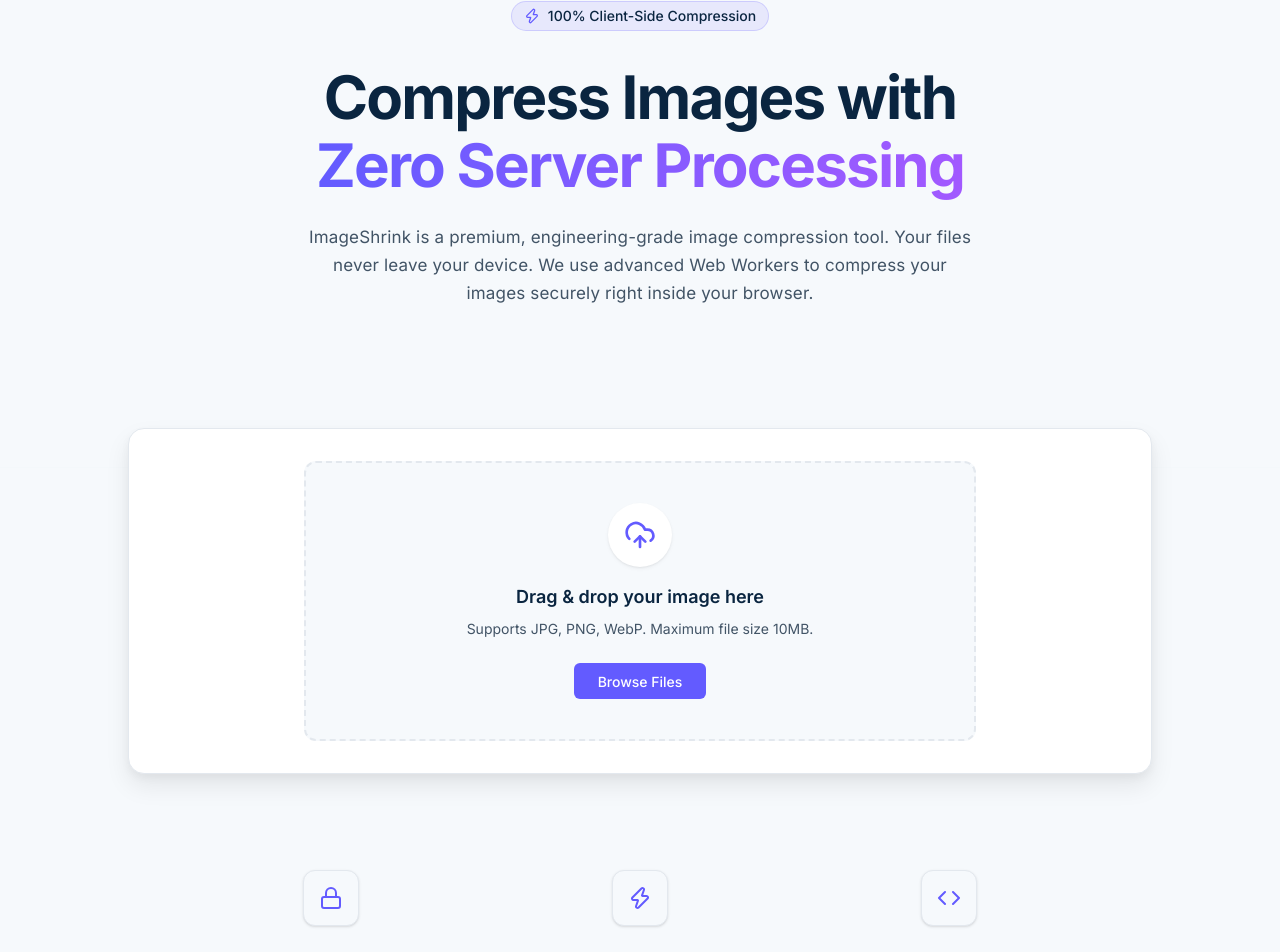
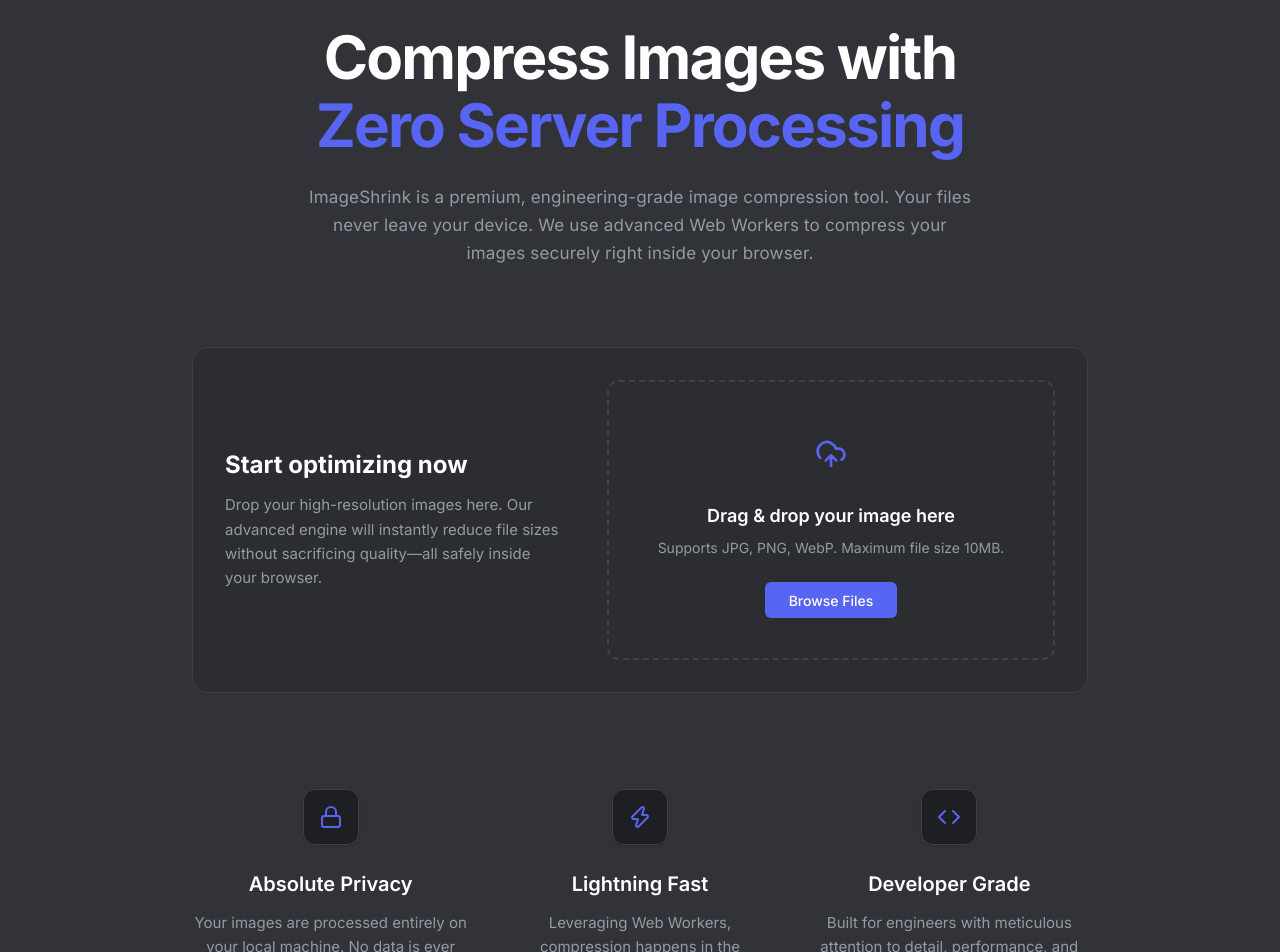
Before and after one commit to madpy-og/image-compressor, a React (Vite) app: page / in a window 1280 px wide. Shown: the part 119-1071 px from the top of the page. Built offline with nearby package versions, Linux system fonts and the light colour scheme.

Commit message:
change theme of website and little adjustment on that

```diff
--- a/src/App.tsx
+++ b/src/App.tsx
@@ -32,6 +32,7 @@
       setCompressedFile(result.file);
       setCompressedPreview(result.previewUrl);
     } catch (error) {
+      console.error('Failed to compress image:', error);
       alert('Failed to compress image. Please try again.');
     } finally {
       setIsCompressing(false);
@@ -57,7 +58,7 @@
   };
 
   return (
-    <div className="min-h-screen bg-prismatic-surface flex flex-col font-sans">
+    <div className="min-h-screen bg-discord-canvas flex flex-col font-sans">
       <Hero />
 
       {/* Main Content Area */}
@@ -65,20 +66,33 @@
         <div className="max-w-5xl mx-auto">
           {!originalFile ? (
             <>
-              <div className="bg-white rounded-[16px] shadow-level-3 p-6 md:p-8 border border-prismatic-border">
-                <Uploader onFileSelect={handleFileSelect} />
+              <div className="bg-discord-surface1 rounded-[16px] p-6 md:p-8 border border-discord-border max-w-4xl mx-auto flex flex-col md:flex-row items-center gap-8">
+                {/* CTA Text - Hidden on mobile, visible on desktop to fill space */}
+                <div className="hidden md:block flex-1 pr-4">
+                  <h2 className="text-2xl font-bold text-discord-onPrimary mb-3">
+                    Start optimizing now
+                  </h2>
+                  <p className="text-discord-inkMuted text-[15px] leading-relaxed">
+                    Drop your high-resolution images here. Our advanced engine will instantly reduce file sizes without sacrificing quality—all safely inside your browser.
+                  </p>
+                </div>
+
+                {/* Uploader Component */}
+                <div className="w-full md:w-1/2 lg:w-[28rem] flex-shrink-0">
+                  <Uploader onFileSelect={handleFileSelect} />
+                </div>
               </div>
 
               <Features />
             </>
           ) : (
             <div className="space-y-8 animate-in fade-in slide-in-from-bottom-4 duration-500">
-              <div className="flex justify-between items-center bg-white p-6 rounded-xl border border-prismatic-border shadow-level-2">
+              <div className="flex justify-between items-center bg-discord-surface1 p-6 rounded-xl border border-discord-border shadow-level-2">
                 <div className="flex flex-col">
-                  <span className="font-semibold text-[16px] text-prismatic-textPrimary truncate mr-4">
+                  <span className="font-semibold text-[16px] text-discord-onPrimary truncate mr-4">
                     {originalFile.name}
                   </span>
-                  <span className="text-[13px] text-prismatic-textSecondary mt-0.5">
+                  <span className="text-[13px] text-discord-inkMuted mt-0.5">
                     Ready for compression
                   </span>
                 </div>
@@ -111,8 +125,8 @@
       </div>
 
       {/* Footer */}
-      <footer className="py-8 border-t border-prismatic-border text-center text-prismatic-textSecondary text-sm">
-        <p>Built with React, Vite, and Prismatic Pay Design System.</p>
+      <footer className="py-8 border-t border-discord-border text-center text-discord-inkMuted text-sm">
+        <p>Built with React, Vite, and Discord-inspired Design System.</p>
       </footer>
     </div>
   );
--- a/src/components/Features.tsx
+++ b/src/components/Features.tsx
@@ -5,29 +5,29 @@
   return (
     <div className="grid grid-cols-1 md:grid-cols-3 gap-8 mt-24 max-w-4xl mx-auto">
       <div className="text-center">
-        <div className="bg-prismatic-surface border border-prismatic-border w-14 h-14 rounded-xl flex items-center justify-center mx-auto mb-6 text-prismatic-primary shadow-sm">
+        <div className="bg-discord-surface2 border border-discord-border w-14 h-14 rounded-xl flex items-center justify-center mx-auto mb-6 text-discord-primary shadow-sm">
           <Lock size={24} />
         </div>
-        <h3 className="text-prismatic-textPrimary font-semibold text-[20px] mb-3">Absolute Privacy</h3>
-        <p className="text-prismatic-textSecondary text-[15px] leading-[24px]">
+        <h3 className="text-discord-onPrimary font-semibold text-[20px] mb-3">Absolute Privacy</h3>
+        <p className="text-discord-inkMuted text-[15px] leading-[24px]">
           Your images are processed entirely on your local machine. No data is ever uploaded to our servers.
         </p>
       </div>
       <div className="text-center">
-        <div className="bg-prismatic-surface border border-prismatic-border w-14 h-14 rounded-xl flex items-center justify-center mx-auto mb-6 text-prismatic-primary shadow-sm">
+        <div className="bg-discord-surface2 border border-discord-border w-14 h-14 rounded-xl flex items-center justify-center mx-auto mb-6 text-discord-primary shadow-sm">
           <Zap size={24} />
         </div>
-        <h3 className="text-prismatic-textPrimary font-semibold text-[20px] mb-3">Lightning Fast</h3>
-        <p className="text-prismatic-textSecondary text-[15px] leading-[24px]">
+        <h3 className="text-discord-onPrimary font-semibold text-[20px] mb-3">Lightning Fast</h3>
+        <p className="text-discord-inkMuted text-[15px] leading-[24px]">
           Leveraging Web Workers, compression happens in the background without blocking your browser UI.
         </p>
       </div>
       <div className="text-center">
-        <div className="bg-prismatic-surface border border-prismatic-border w-14 h-14 rounded-xl flex items-center justify-center mx-auto mb-6 text-prismatic-primary shadow-sm">
+        <div className="bg-discord-surface2 border border-discord-border w-14 h-14 rounded-xl flex items-center justify-center mx-auto mb-6 text-discord-primary shadow-sm">
           <Code size={24} />
         </div>
-        <h3 className="text-prismatic-textPrimary font-semibold text-[20px] mb-3">Developer Grade</h3>
-        <p className="text-prismatic-textSecondary text-[15px] leading-[24px]">
+        <h3 className="text-discord-onPrimary font-semibold text-[20px] mb-3">Developer Grade</h3>
+        <p className="text-discord-inkMuted text-[15px] leading-[24px]">
           Built for engineers with meticulous attention to detail, performance, and typography.
         </p>
       </div>
--- a/src/components/Hero.tsx
+++ b/src/components/Hero.tsx
@@ -3,23 +3,21 @@
 
 export function Hero() {
   return (
-    <div className="bg-prismatic-surface relative overflow-hidden py-30 px-4 sm:px-6 lg:px-8 border-b border-prismatic-border/10">
-      {/* Subtle Gradient Overlay */}
-
+    <div className="bg-discord-canvas relative overflow-hidden py-20 px-4 sm:px-6 lg:px-8">
       <div className="max-w-5xl mx-auto relative z-10 text-center">
-        <div className="inline-flex items-center gap-2 px-3 py-1 rounded-full bg-prismatic-primary/10 text-prismatic-textPrimary text-sm font-medium mb-8 border border-prismatic-primary/20">
-          <Zap size={16} className="text-prismatic-primary" />
+        <div className="inline-flex items-center gap-2 px-3 py-1 rounded-full bg-discord-primary/10 text-discord-ink text-sm font-medium mb-8 border border-discord-primary/20">
+          <Zap size={16} className="text-discord-primary" />
           <span>100% Client-Side Compression</span>
         </div>
 
-        <h1 className="text-prismatic-textPrimary font-bold tracking-[-0.03em] text-[40px] leading-[48px] md:text-[60px] md:leading-[68px] mb-6">
+        <h1 className="text-discord-onPrimary font-bold tracking-[-0.03em] text-[40px] leading-[48px] md:text-[60px] md:leading-[68px] mb-6">
           Compress Images with <br />
-          <span className="text-transparent bg-clip-text bg-gradient-to-r from-[#635BFF] to-[#A259FF]">
+          <span className="text-discord-primary">
             Zero Server Processing
           </span>
         </h1>
 
-        <p className="text-prismatic-textSecondary text-[17px] leading-[28px] max-w-2xl mx-auto mb-10 font-normal tracking-[0.01em]">
+        <p className="text-discord-inkMuted text-[17px] leading-[28px] max-w-2xl mx-auto mb-10 font-normal tracking-[0.01em]">
           ImageShrink is a premium, engineering-grade image compression tool. Your files never leave your device. We use advanced Web Workers to compress your images securely right inside your browser.
         </p>
       </div>
--- a/src/components/Uploader.tsx
+++ b/src/components/Uploader.tsx
@@ -44,25 +44,24 @@
   }, [onFileSelect]);
 
   return (
-    <div className="w-full max-w-2xl mx-auto">
+    <div className="w-full h-full">
       <div
-        className={`border-2 border-dashed rounded-xl p-10 flex flex-col items-center justify-center transition-all duration-200 cursor-pointer ${
-          isDragging
-            ? 'border-prismatic-primary bg-prismatic-primary/10 scale-[1.02] shadow-level-1'
-            : 'border-prismatic-border hover:border-prismatic-primary/50 hover:bg-white bg-prismatic-surface'
-        }`}
+        className={`border-2 border-dashed rounded-xl p-10 flex flex-col items-center justify-center transition-all duration-200 cursor-pointer ${isDragging
+          ? 'border-discord-primary bg-discord-primary/10 scale-[1.02]'
+          : 'border-discord-border hover:border-discord-primary/50 bg-discord-surface1'
+          }`}
         onDragOver={handleDragOver}
         onDragLeave={handleDragLeave}
         onDrop={handleDrop}
         onClick={() => document.getElementById('file-upload')?.click()}
       >
-        <div className="bg-white p-4 rounded-full shadow-level-1 mb-4 text-prismatic-primary">
+        <div className="bg-discord-surface1 p-4 rounded-full mb-4 text-discord-primary">
           <UploadCloud size={32} />
         </div>
-        <h3 className="text-lg font-semibold text-prismatic-textPrimary mb-2">
+        <h3 className="text-lg font-semibold text-discord-onPrimary mb-2">
           Drag & drop your image here
         </h3>
-        <p className="text-prismatic-textSecondary text-sm mb-6 text-center max-w-sm">
+        <p className="text-discord-inkMuted text-sm mb-6 text-center max-w-sm">
           Supports JPG, PNG, WebP. Maximum file size 10MB.
         </p>
 
--- a/src/index.css
+++ b/src/index.css
@@ -3,53 +3,58 @@
 @import "tailwindcss";
 
 @theme {
-  --color-prismatic-primary: #635BFF;
-  --color-prismatic-primaryHover: #7A73FF;
-  --color-prismatic-secondary: #0A2540;
-  --color-prismatic-neutral: #697386;
-  --color-prismatic-background: #FFFFFF;
-  --color-prismatic-surface: #F6F9FC;
-  --color-prismatic-textPrimary: #0A2540;
-  --color-prismatic-textSecondary: #425466;
-  --color-prismatic-border: #E3E8EE;
-  --color-prismatic-success: #30B130;
-  --color-prismatic-warning: #FFBB00;
-  --color-prismatic-error: #DF1B41;
+  --color-discord-primary: #5865F2;
+  --color-discord-onPrimary: #ffffff;
+  --color-discord-primaryHover: #4752C4;
+  --color-discord-secondary: #57F287;
+  --color-discord-accentYellow: #FEE75C;
+  --color-discord-accentRed: #ED4245;
+  --color-discord-ink: #DBDEE1;
+  --color-discord-inkMuted: #949BA4;
+  --color-discord-canvas: #313338;
+  --color-discord-surface1: #2B2D31;
+  --color-discord-surface2: #1E1F22;
+  --color-discord-surface3: #111214;
+  --color-discord-border: #3F4147;
+  --color-discord-online: #23A55A;
+  --color-discord-idle: #F0B232;
+  --color-discord-dnd: #F23F43;
+  --color-discord-offline: #80848E;
 
   --font-sans: 'Inter', sans-serif;
   --font-mono: 'Fira Code', monospace;
 
-  --shadow-level-1: 0 2px 4px rgba(0,0,0,0.04), 0 1px 2px rgba(0,0,0,0.06);
-  --shadow-level-2: 0 4px 8px rgba(0,0,0,0.06), 0 2px 4px rgba(0,0,0,0.06);
-  --shadow-level-3: 0 12px 24px rgba(0,0,0,0.08), 0 4px 8px rgba(0,0,0,0.04);
+  --shadow-level-1: 0 1px 2px rgba(0,0,0,0.1), 0 2px 4px rgba(0,0,0,0.1);
+  --shadow-level-2: 0 4px 8px rgba(0,0,0,0.2), 0 2px 4px rgba(0,0,0,0.2);
+  --shadow-level-3: 0 12px 24px rgba(0,0,0,0.3), 0 4px 8px rgba(0,0,0,0.15);
 }
 
 @layer base {
   body {
-    @apply bg-prismatic-background text-prismatic-textPrimary font-sans antialiased;
+    @apply bg-discord-canvas text-discord-ink font-sans antialiased;
   }
 }
 
 @layer components {
   .btn-primary {
-    @apply bg-prismatic-primary text-white h-9 px-3 py-0.5 rounded-md text-[14px] font-medium transition-colors duration-150 ease-in-out hover:bg-prismatic-primaryHover disabled:opacity-50 flex items-center justify-center;
+    @apply bg-discord-primary text-discord-onPrimary h-9 px-3 py-0.5 rounded-md text-[14px] font-medium transition-colors duration-150 ease-in-out hover:bg-discord-primaryHover disabled:opacity-50 flex items-center justify-center;
   }
 
   .btn-gradient {
-    @apply text-white h-9 px-3 py-0.5 rounded-md text-[14px] font-medium transition-all duration-150 ease-in-out disabled:opacity-50 flex items-center justify-center;
-    background: linear-gradient(135deg, #635BFF 0%, #A259FF 100%);
+    /* Since we're dropping gradients per user request, this is just a primary button now */
+    @apply bg-discord-primary text-discord-onPrimary h-9 px-3 py-0.5 rounded-md text-[14px] font-medium transition-all duration-150 ease-in-out hover:bg-discord-primaryHover disabled:opacity-50 flex items-center justify-center;
   }
 
   .btn-gradient:hover:not(:disabled) {
-    box-shadow: 0 4px 12px rgba(99,91,255,0.3);
+    box-shadow: 0 4px 12px rgba(88,101,242,0.3);
   }
 
   .btn-secondary {
-    @apply bg-white border border-prismatic-border text-prismatic-secondary h-9 px-3 py-0.5 rounded-md text-[14px] font-medium shadow-level-1 transition-colors duration-150 ease-in-out hover:bg-prismatic-surface disabled:opacity-50 flex items-center justify-center;
+    @apply bg-discord-surface2 border border-discord-border text-discord-ink h-9 px-3 py-0.5 rounded-md text-[14px] font-medium shadow-level-1 transition-colors duration-150 ease-in-out hover:bg-discord-surface3 disabled:opacity-50 flex items-center justify-center;
   }
 
   .card {
-    @apply bg-white border border-prismatic-border rounded-xl p-6 transition-shadow duration-200 ease-in-out;
+    @apply bg-discord-surface1 border border-discord-border rounded-xl p-6 transition-shadow duration-200 ease-in-out;
   }
 
   .card-hover {
@@ -57,10 +62,10 @@
   }
 
   .input-field {
-    @apply h-10 bg-white border border-prismatic-border rounded-md px-3 text-[15px] text-prismatic-textPrimary transition-all duration-150 outline-none focus:border-prismatic-primary focus:ring-[3px] focus:ring-prismatic-primary/10;
+    @apply h-10 bg-discord-surface2 border border-discord-border rounded-md px-3 text-[15px] text-discord-ink transition-all duration-150 outline-none focus:border-discord-primary focus:ring-[3px] focus:ring-discord-primary/20;
   }
 
   .label-text {
-    @apply block text-[13px] font-medium text-prismatic-secondary mb-1;
+    @apply block text-[13px] font-medium text-discord-inkMuted mb-1;
   }
 }
```
Also changed, not shown: src/components/Result.tsx (+10 -10 lines), src/components/SettingsPreview.tsx (+11 -11 lines).
